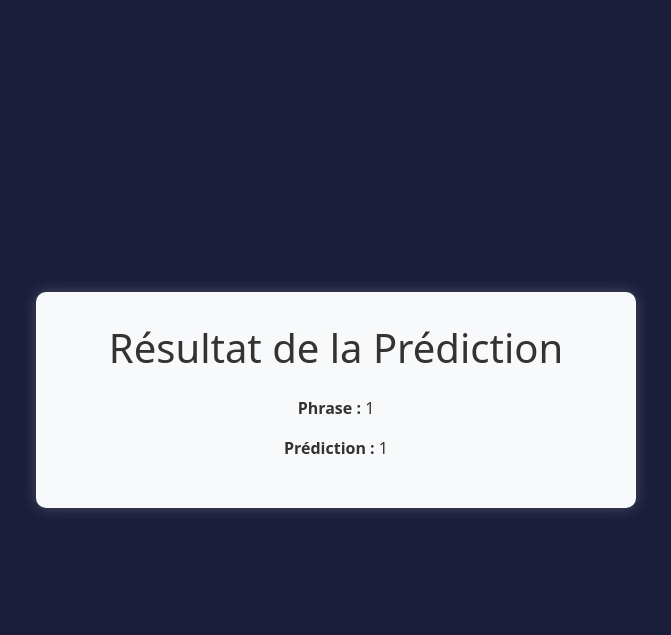
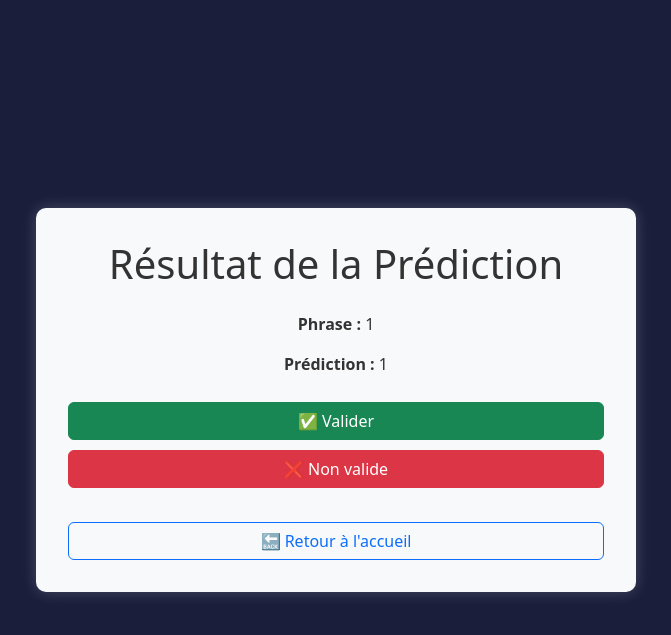
Before and after one commit to louga29/sentiment_analyser, a Python web app: template flask/templates/result.html in a window 1280 px wide. Shown: the top 635 px of the page, without its empty margins (304-975 px from the left). Run offline with Jinja, Linux system fonts and the light colour scheme; the template is opened without the code that fills it: most values are stand-ins (such as "Sample title", 1, 10 or a date in 2020).

Commit message:
Update result.html

```diff
--- a/flask/templates/result.html
+++ b/flask/templates/result.html
@@ -47,4 +47,17 @@
             <input type="hidden" name="phrase_on_page" value="{{ phrase_on_page }}">
             <input type="hidden" name="prediction_on_page" value="{{ prediction_on_page }}">
 
-            <button type="submit" name="feedback" value="valid" class="b
+            <button type="submit" name="feedback" value="valid" class="btn btn-success btn-custom">✅ Valider</button>
+            <button type="submit" name="feedback" value="invalid" class="btn btn-danger btn-custom">❌ Non valide</button>
+        </form>
+
+        <div class="mt-4">
+            <a href="{{ url_for('index') }}" class="btn btn-outline-primary btn-custom">🔙 Retour à l'accueil</a>
+        </div>
+    </div>
+
+    <!-- Bootstrap JS -->
+    <script src="https://cdn.jsdelivr.net/npm/bootstrap@5.3.3/dist/js/bootstrap.bundle.min.js" integrity="sha384-YvpcrYf0tY3lHB60NNkmXc5s9fDVZLESaAA55NDzOxhy9GkcIdslK1eN7N6jIeHz" crossorigin="anonymous"></script>
+
+</body>
+</html>
```
